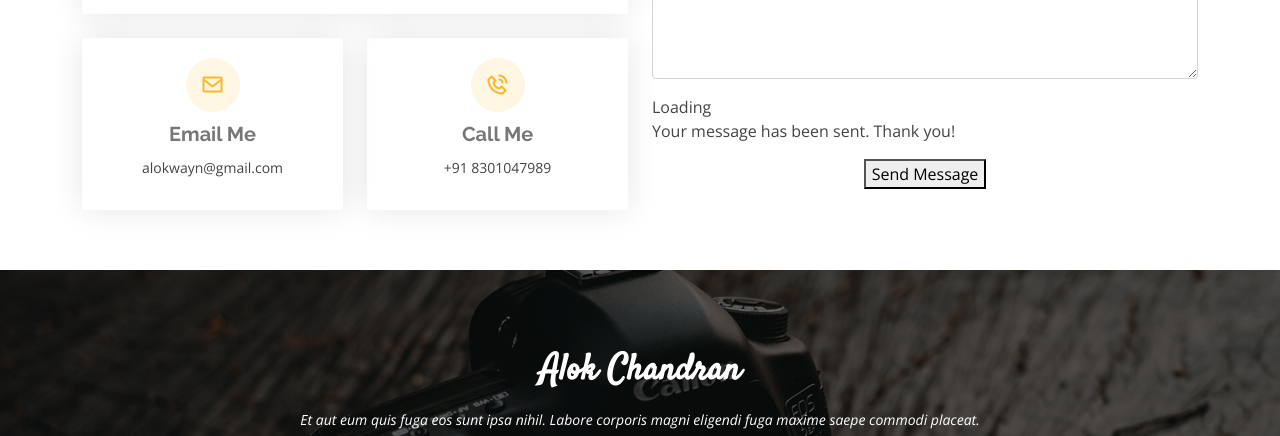
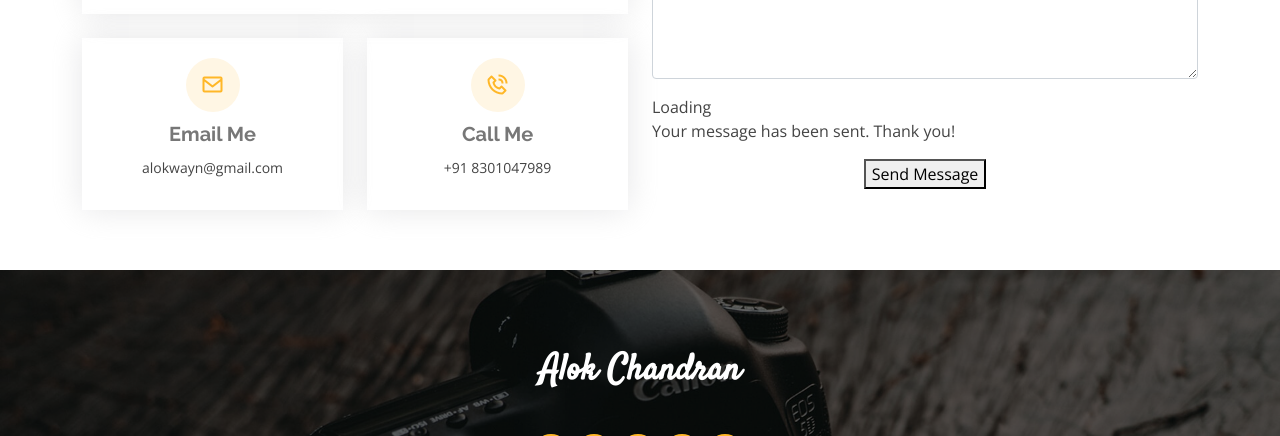
Before and after one commit to alokwayn/Personal-Website, a plain HTML site: page index.html in a window 1280 px wide. Shown: the part 3959-4395 px from the top of the page. Drawn offline with nearby package versions, Linux system fonts and the light colour scheme; files whose address does not match are found by name.

Commit message:
Update index.html

```diff
--- a/index.html
+++ b/index.html
@@ -470,7 +470,7 @@
   <footer id="footer">
     <div class="container">
       <h3>Alok Chandran</h3>
-      <p>Et aut eum quis fuga eos sunt ipsa nihil. Labore corporis magni eligendi fuga maxime saepe commodi placeat.</p>
+      <p></p>
       <div class="social-links">
         <a href="#" class="twitter"><i class="bx bxl-twitter"></i></a>
         <a href="#" class="facebook"><i class="bx bxl-facebook"></i></a>
```
